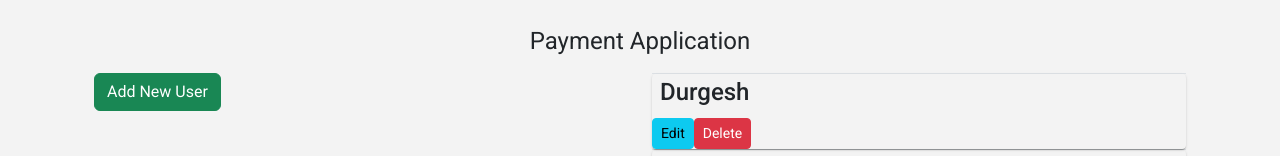
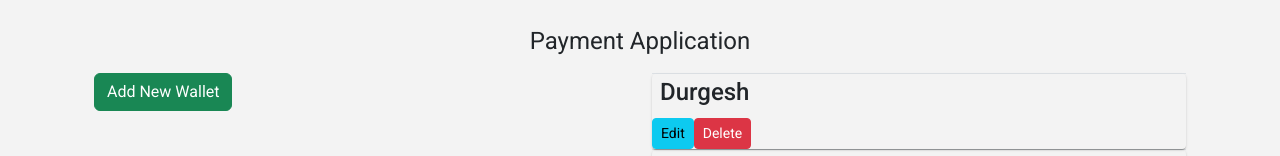
Before and after one commit to swatimp/angular_project, an Angular app: page / in a window 1280 px wide. Shown: the top 156 px of the page. Built offline with nearby package versions, Linux system fonts and the light colour scheme.

Commit message:
initial commit

```diff
--- a/src/app/app.component.html
+++ b/src/app/app.component.html
@@ -6,7 +6,7 @@
       <div class="container">
   <div class="row">
     <div class="col-sm">
-      <button class="btn btn-success" (click)="showAddWalletForm()">Add New User</button>
+      <button class="btn btn-success" (click)="showAddWalletForm()">Add New Wallet</button>
 
       <div class="mt-4">
         <form *ngIf="paymentForm">
```
